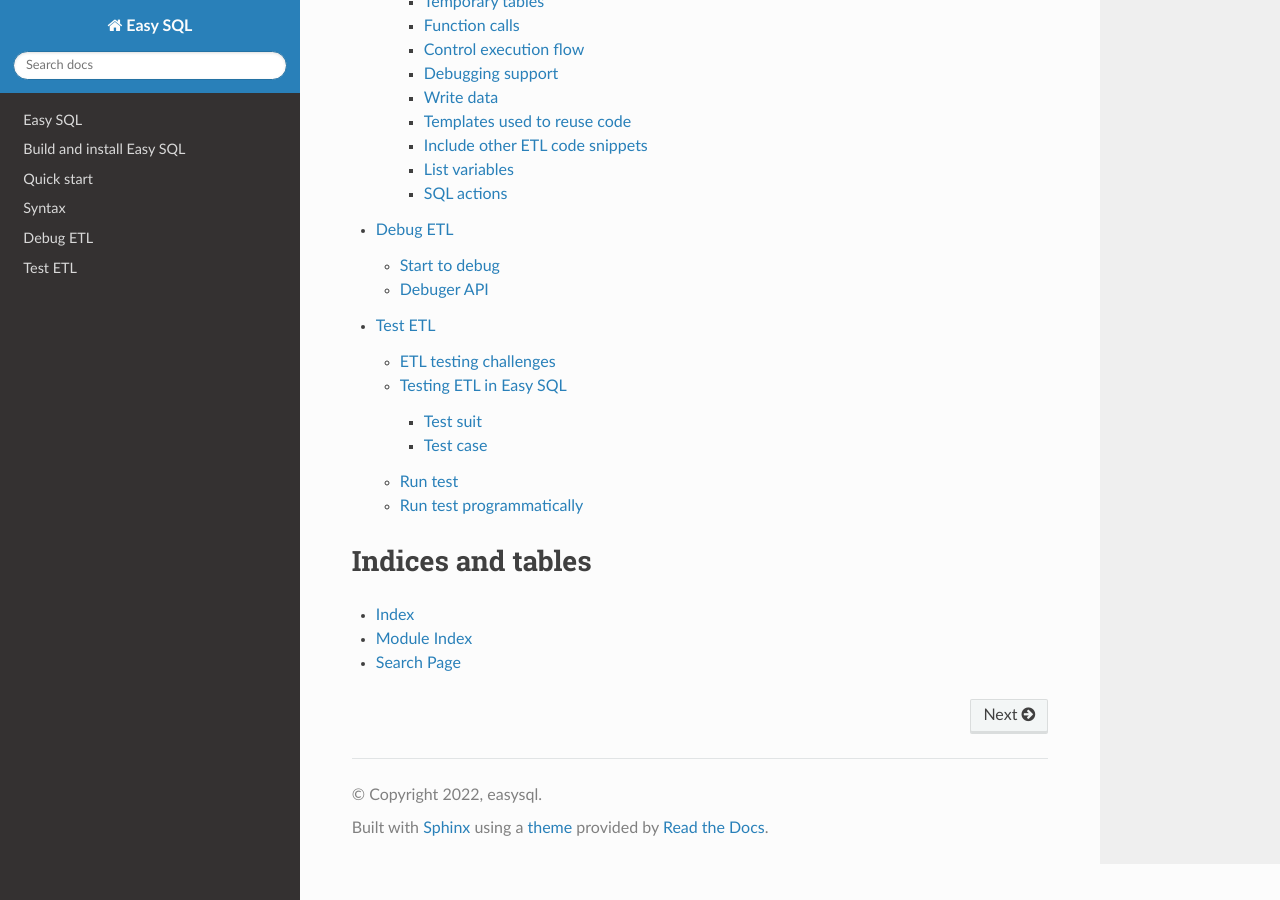
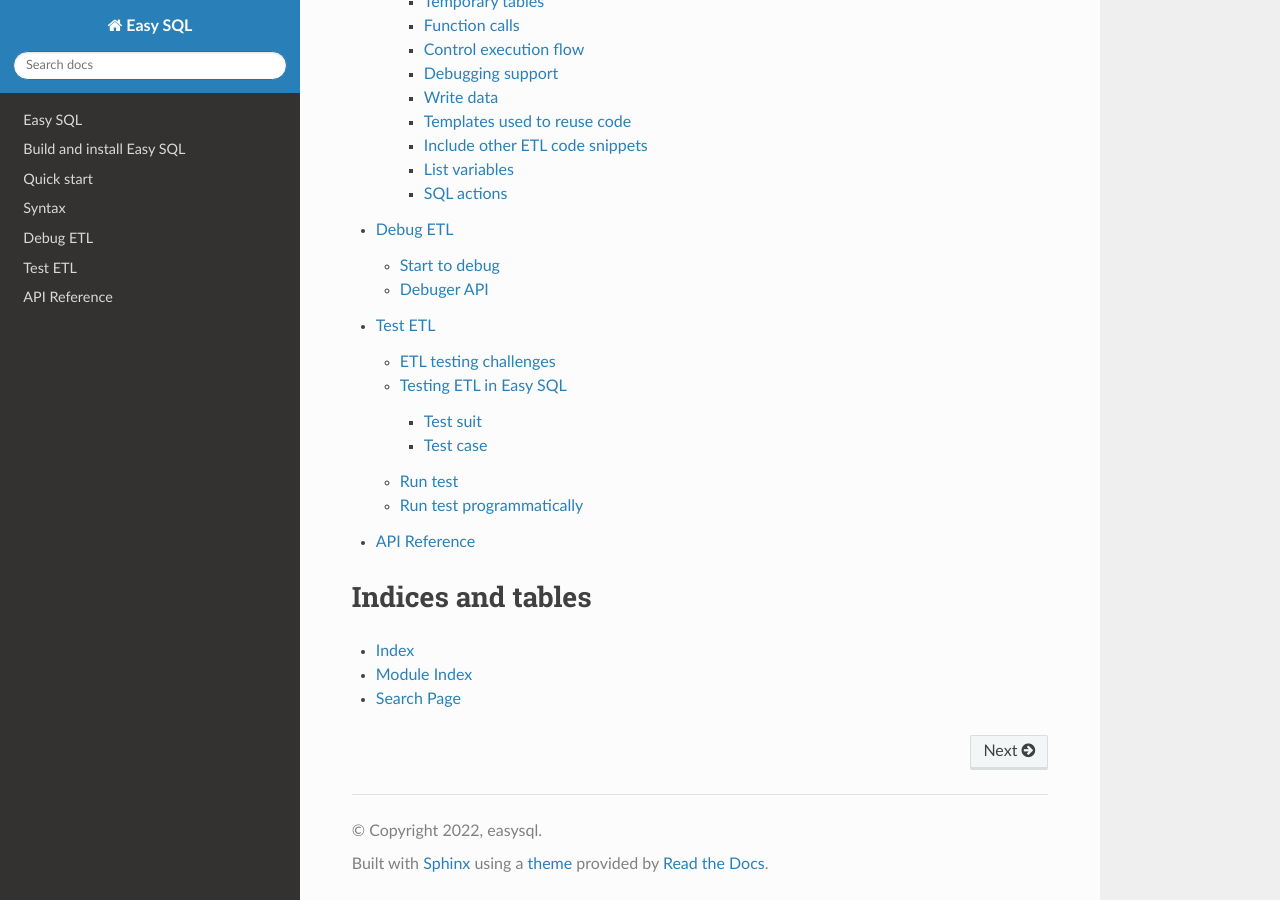
Before and after one commit to easysql/easy_sql, a Sphinx documentation site: the page built from docs/index.rst, in a window 1280 px wide and 900 px high, scrolled down 1114 px. Built offline with Sphinx 7.4.7 and the Read the Docs theme 2.0.0, drawn with Linux system fonts in a browser that asks for light colours.

```diff
--- /dev/null
+++ b/docs/_templates/autosummary/base.rst
@@ -0,0 +1,5 @@
+{{ fullname | escape | underline}}
+
+.. currentmodule:: {{ module }}
+
+.. auto{{ objtype }}:: {{ objname }}
--- /dev/null
+++ b/docs/_templates/autosummary/class.rst
@@ -0,0 +1,29 @@
+{{ fullname | escape | underline}}
+
+.. currentmodule:: {{ module }}
+
+.. autoclass:: {{ objname }}
+
+   {% block methods %}
+   .. automethod:: __init__
+
+   {% if methods %}
+   .. rubric:: {{ _('Methods') }}
+
+   .. autosummary::
+   {% for item in methods %}
+      ~{{ name }}.{{ item }}
+   {%- endfor %}
+   {% endif %}
+   {% endblock %}
+
+   {% block attributes %}
+   {% if attributes %}
+   .. rubric:: {{ _('Attributes') }}
+
+   .. autosummary::
+   {% for item in attributes %}
+      ~{{ name }}.{{ item }}
+   {%- endfor %}
+   {% endif %}
+   {% endblock %}
--- /dev/null
+++ b/docs/_templates/autosummary/module.rst
@@ -0,0 +1,60 @@
+{{ fullname | escape | underline}}
+
+.. automodule:: {{ fullname }}
+
+   {% block attributes %}
+   {% if attributes %}
+   .. rubric:: {{ _('Module Attributes') }}
+
+   .. autosummary::
+   {% for item in attributes %}
+      {{ item }}
+   {%- endfor %}
+   {% endif %}
+   {% endblock %}
+
+   {% block functions %}
+   {% if functions %}
+   .. rubric:: {{ _('Functions') }}
+
+   .. autosummary::
+   {% for item in functions %}
+      {{ item }}
+   {%- endfor %}
+   {% endif %}
+   {% endblock %}
+
+   {% block classes %}
+   {% if classes %}
+   .. rubric:: {{ _('Classes') }}
+
+   .. autosummary::
+   {% for item in classes %}
+      {{ item }}
+   {%- endfor %}
+   {% endif %}
+   {% endblock %}
+
+   {% block exceptions %}
+   {% if exceptions %}
+   .. rubric:: {{ _('Exceptions') }}
+
+   .. autosummary::
+   {% for item in exceptions %}
+      {{ item }}
+   {%- endfor %}
+   {% endif %}
+   {% endblock %}
+
+{% block modules %}
+{% if modules %}
+.. rubric:: Modules
+
+.. autosummary::
+   :toctree:
+   :recursive:
+{% for item in modules %}
+   {{ item }}
+{%- endfor %}
+{% endif %}
+{% endblock %}
--- a/docs/conf.py
+++ b/docs/conf.py
@@ -39,6 +39,8 @@ extensions = [
     'sphinx.ext.intersphinx',
 ]
 
+autosummary_generate = True  # Turn on sphinx.ext.autosummary
+
 # Add any paths that contain templates here, relative to this directory.
 templates_path = ['_templates']
 
--- a/docs/index.rst
+++ b/docs/index.rst
@@ -27,6 +27,7 @@ Contents
    easy_sql/syntax.md
    easy_sql/debug.md
    easy_sql/testing.md
+   easy_sql/api.md
 
 
 
```
Also changed, not shown: docs/easy_sql/api.md (+10 -0 lines).
